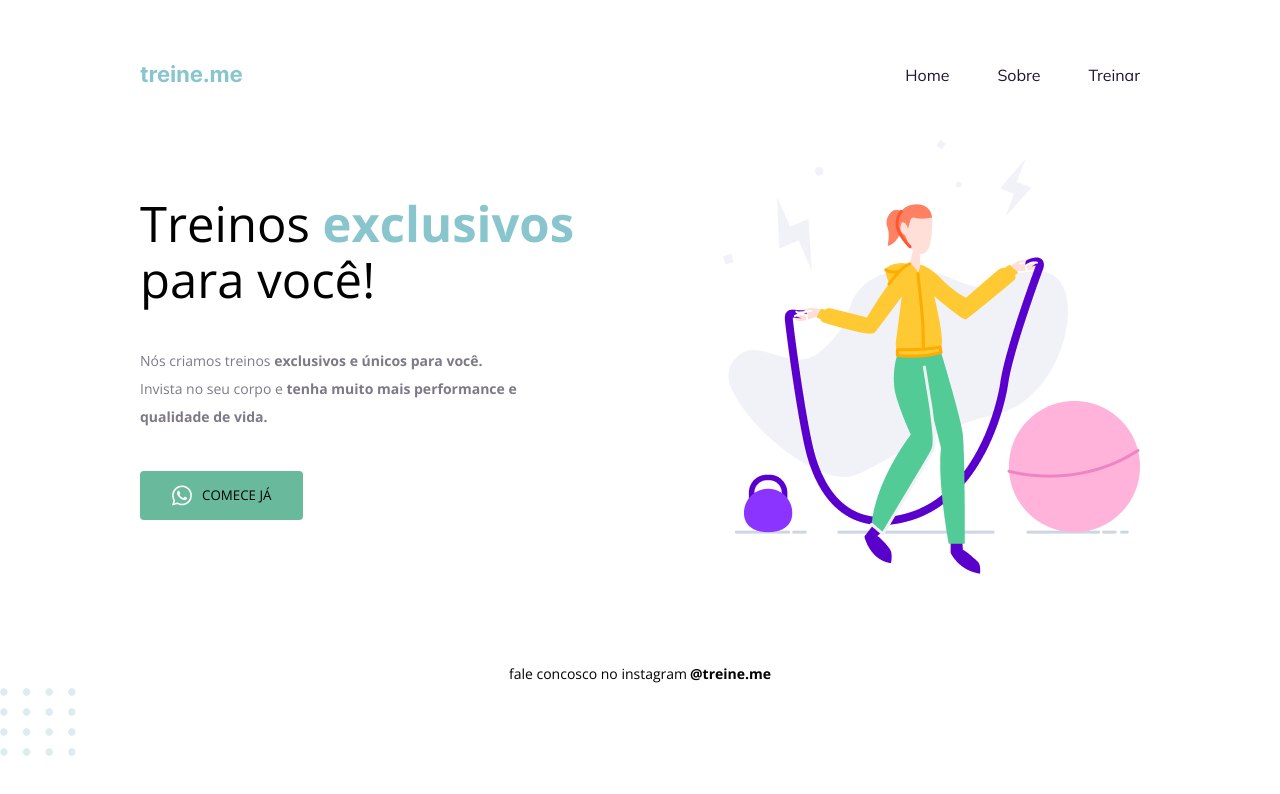
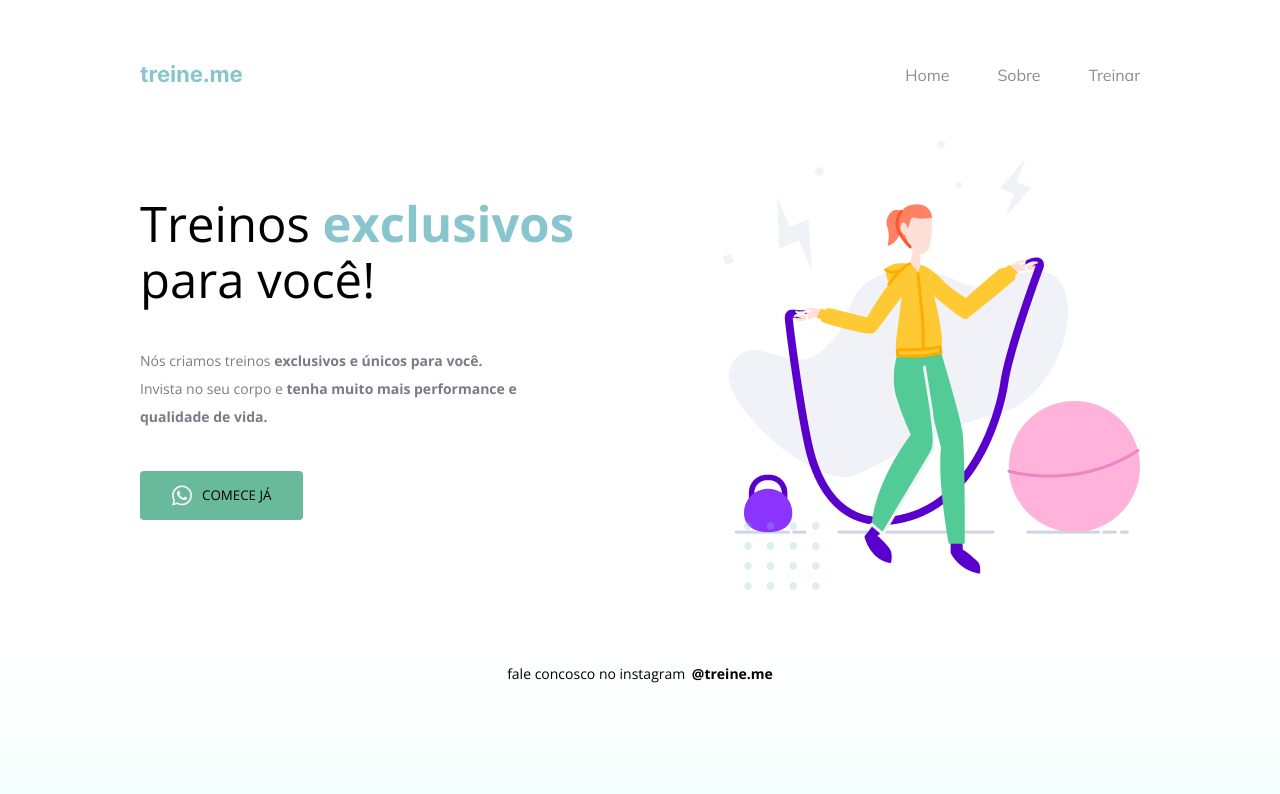
Before and after one commit to jeff-passos/modulo2-rocketseat-html-e-css, a plain HTML site: page index.html in a window 1280 px wide. Drawn offline with nearby package versions, Linux system fonts and the light colour scheme.

Commit message:
finalizando o projeto

```diff
--- a/index.html
+++ b/index.html
@@ -15,6 +15,7 @@
     <title>Train.me</title>
   </head>
   <body>
+
     <div class="page">
 
       <nav>
@@ -48,7 +49,8 @@
       <footer>
         fale concosco no instagram <a href="#" target="_blank">@treine.me </a>
       </footer>
+
+      <img id="deco-balls" src="./assets/balls-decoration.svg" alt="bolinhas decorativas verdes">
     </div>
-    <img src="./assets/balls-decoration.svg" alt="bolinhas decorativas verdes">
   </body>
 </html>
--- a/style.css
+++ b/style.css
@@ -1,10 +1,17 @@
 body {
   font-family: 'Open Sans', sans-serif;
+
+  background: linear-gradient(180deg, rgba(227, 255, 248, 0) 82.08%, rgba(227, 255, 248, 0.38) 100%);
+
+  margin: 0;
+
+  min-height: 100vh;
 }
 
 .page {
   width: 1000px;
-  margin: 65px auto 0;
+  margin: 0 auto;
+  padding-top: 65px;
 }
 
 nav {
@@ -22,11 +29,13 @@ nav ul {
 
 ul li a:hover {
   font-weight: bold;
+  opacity: 1;
 }
 
 ul li a {
   text-decoration: none;
   color: #1f1534;
+  opacity: 0.5;
 }
 
 main {
@@ -74,15 +83,21 @@ button {
 
 
 footer {
-  display: flex;
-  justify-content: center;
+  text-align: center;
   font-size: 14px;
   line-height: 28px;
 }
 
-footer a{
+footer a {
   font-weight: bold;
   padding-left: 3px;
   text-decoration: none;
   color: black;
 }
+
+#deco-balls {
+  position: fixed;
+  bottom: 200px;
+  right: 450px;
+
+}
```
Lines whose indentation alone changed are shown as unchanged.
